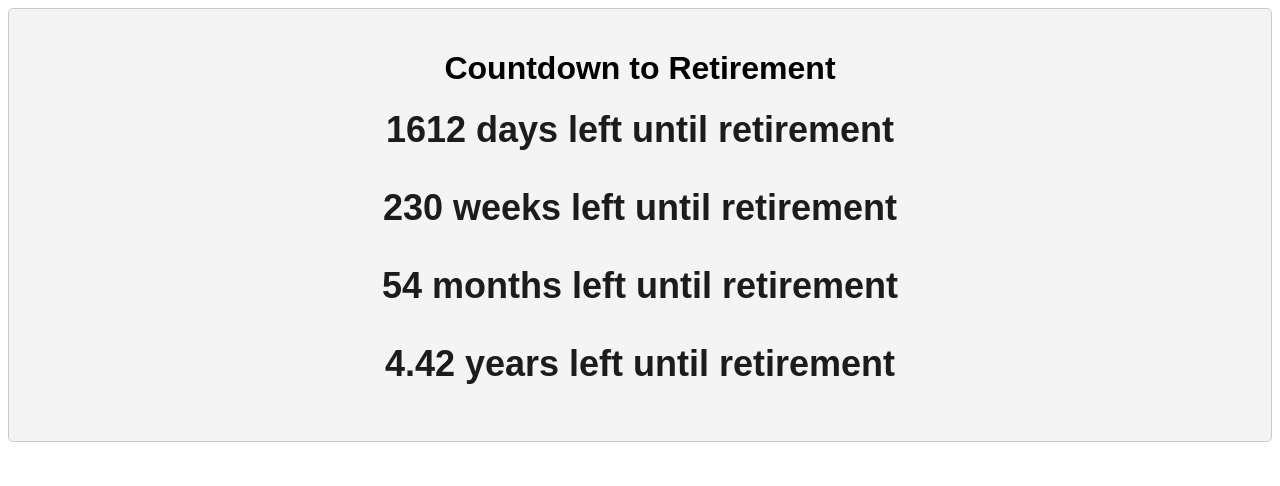
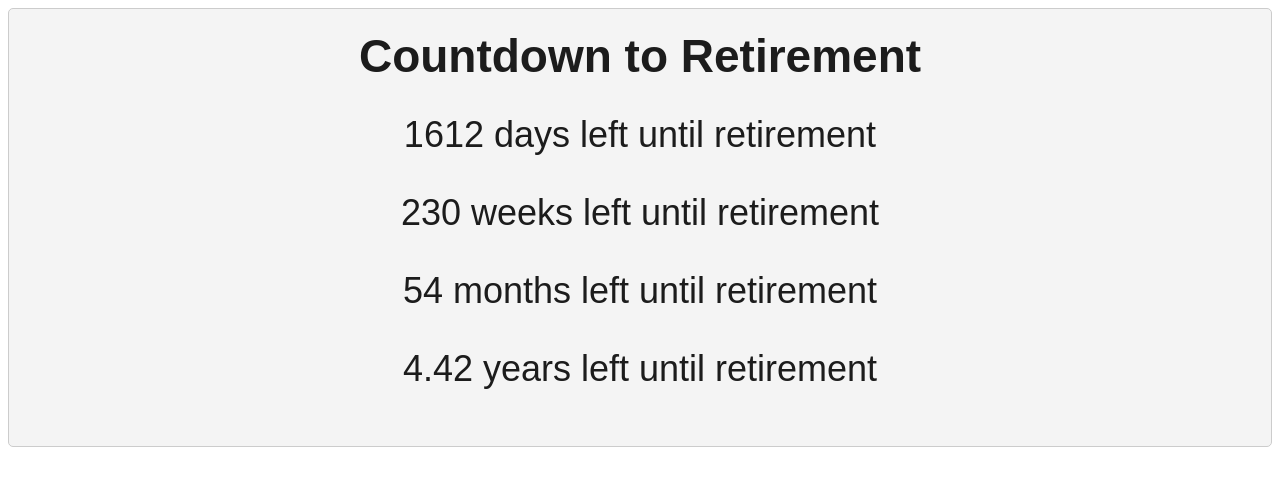
Before and after one commit to cstanleyhns/retirement, a Vue app: page / in a window 1280 px wide. Shown: the top 486 px of the page. Built offline with nearby package versions, Linux system fonts and the light colour scheme.

Commit message:
style change to title

```diff
--- a/src/App.vue
+++ b/src/App.vue
@@ -1,6 +1,6 @@
 <template>
   <div class="countdown">
-    <h1>Countdown to Retirement</h1>
+    <h1 class="countdown-title">Countdown to Retirement</h1>
     <p class="countdown-text">{{ daysLeft }} days left until retirement</p>
     <p class="countdown-text">{{ weeksLeft }} weeks left until retirement</p>
     <p class="countdown-text">{{ monthsLeft }} months left until retirement</p>
@@ -58,6 +58,12 @@ export default {
 
 .countdown-text {
   font-size: 36px;
+  color: #1c1c1c;
+  margin-top: 0;
+}
+
+.countdown-title {
+  font-size: 46px;
   font-weight: bold;
   color: #1c1c1c;
   margin-top: 0;
```
